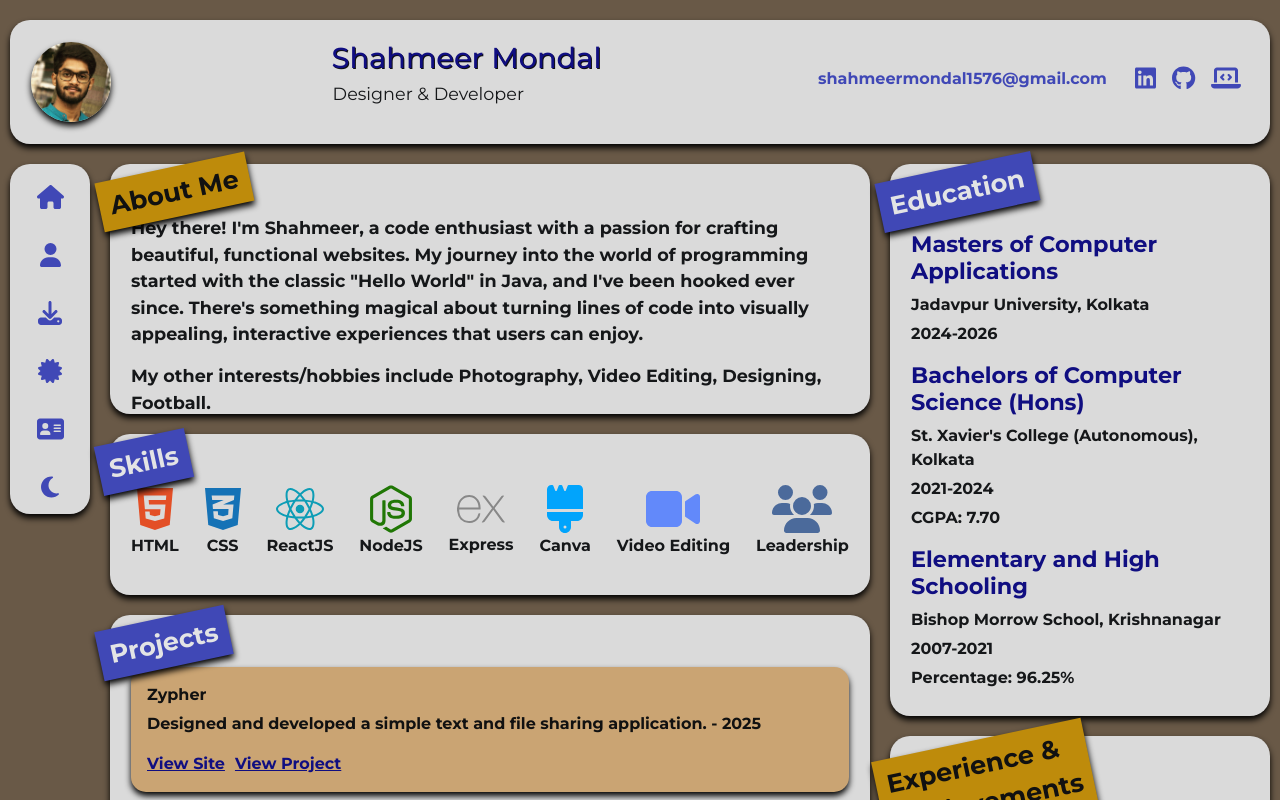
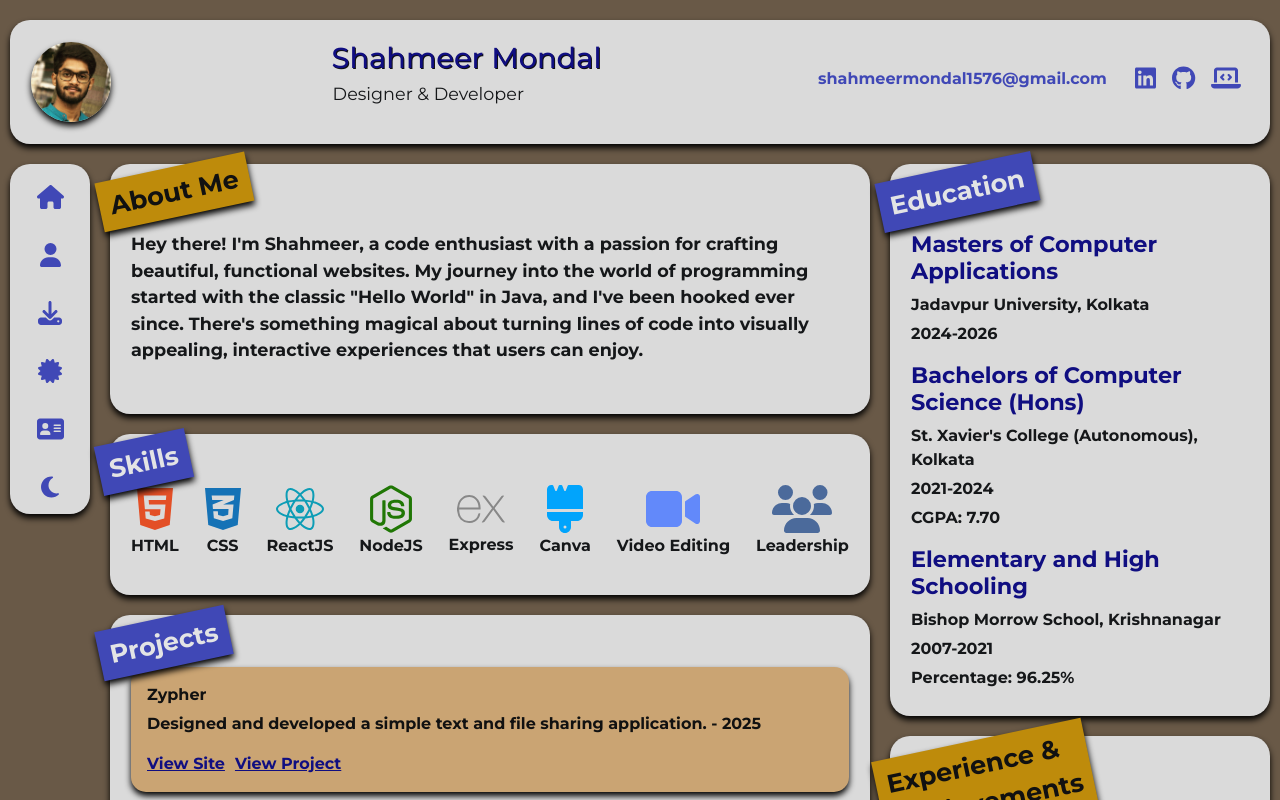
Before and after one commit to Shahmeer24/msam, a React (Vite) app: page / in a window 1280 px wide. Shown: the top 800 px of the page. Built offline with nearby package versions, Linux system fonts and the light colour scheme; a web font is replaced by a local one.

Commit message:
Update totalStyling.module.css

```diff
--- a/src/totalStyling.module.css
+++ b/src/totalStyling.module.css
@@ -251,7 +251,8 @@ button {
 }
 
 .aboutMeContent p {
-    /*margin-top: 1rem;*/
+    margin-top: 1rem;
+    height: 240px;
     overflow-y: auto;
 
 }
```
